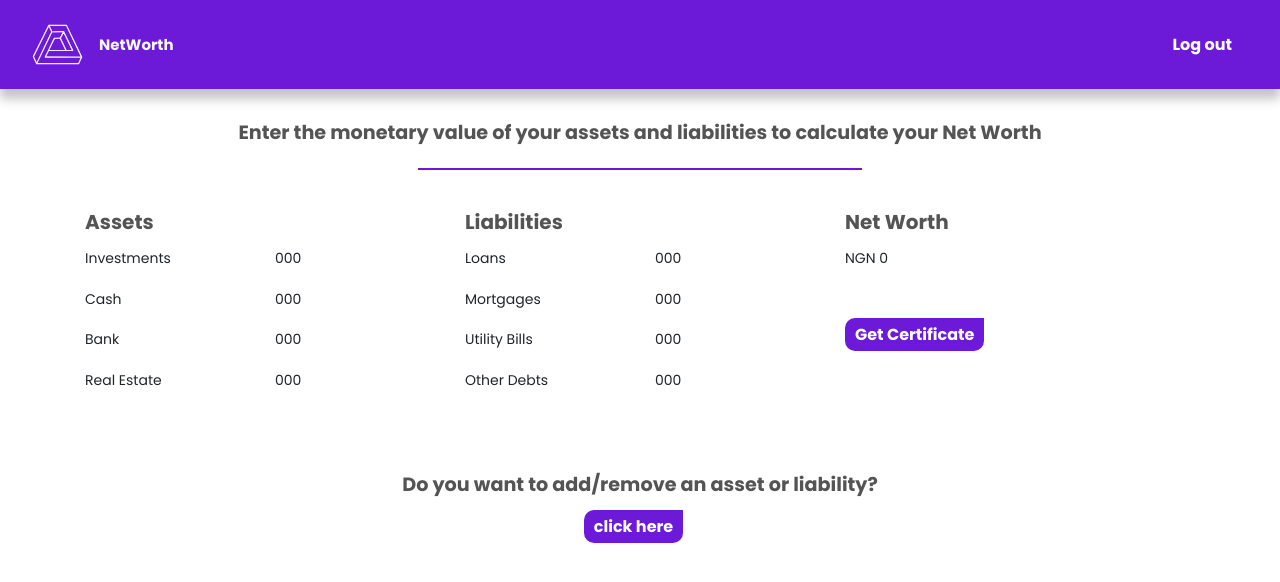
After one commit to hngi/deimos-net-worth-web-app, a PHP site: page /result.html in a window 1280 px wide. The commit adds this page. Shown: the top 582 px of the page. Run offline with PHP 8.4, Linux system fonts and the light colour scheme; some libraries are stand-ins or nearby versions.

Commit message:
created a result page, and built the html layout

```diff
--- a/app/User.php
+++ b/app/User.php
@@ -95,7 +95,7 @@ class User extends Auth implements AuthInterface {
     public function netWorth(){
         if (isset($_POST['get_networth'])) {
             /**
-             * Get data from the variosu fields
+             * Get data from the various fields
              * @param $investmensts
              * @param $cash
              * @param $bank_account
--- /dev/null
+++ b/css/result.css
@@ -0,0 +1,122 @@
+body {
+    font-family:  'Poppins', sans-serif;
+}
+
+header {
+   background: #6D1AD8;
+   box-shadow: 0px 10px 10px #c4c4c4;
+}
+
+#header__nav .header__nav__brand {
+   font-size: 15px;
+}
+
+#header__nav .navbar__menu button {
+   background: #6D1AD8;
+   color: #fff;
+   border-radius: 10px 0 10px 10px;
+   border: none;
+   font-size: 1em;
+   font-weight: bold;
+}
+
+#header__nav .navbar__menu button:hover {
+   background: #fff;
+   color: #6d1ad8;
+   border-radius: 10px 0 10px 10px;
+   border: none;
+   font-size: 1em;
+   font-weight: bold;
+}
+
+main {
+   margin: 30px auto 0 auto;
+}
+
+main .main__caption {
+   font-size: 1.2em;
+   font-weight: bold;
+   line-height: 1.5;
+   color: #545454;
+}
+
+.secondary {
+    margin-top:  3em;
+}
+
+.main-row {
+    margin-top: 2em;
+}
+
+.row {
+    margin-top: 1em;
+}
+
+main h1 {
+   font-size: 20px;
+   color: #545454;
+   font-weight: bolder;
+}
+
+main h3 {
+   font-size: 14px;
+}
+
+main form input {
+    width: 70%;
+}
+
+main .line-through {
+   width: 40%;
+   height: 10px;
+   border-top: 2px solid #6D1AD8;
+   margin: 4px auto;
+}
+
+main .get-started {
+   background: #6D1AD8;
+   color: #fff;
+   border-radius: 10px 0 10px 10px;
+   border: none;
+   font-size: 1em;
+   font-weight: bold;
+   padding: 5px 10px;
+   margin: 13px;
+   margin-left: 0px;
+}
+
+main .get-started:hover {
+   background: #fff;
+   color: #6d1ad8;
+   border: 1px solid rgb(230, 211, 255);
+}
+
+main a:hover {
+    text-decoration: none;
+}
+
+.dashboard-header-span {
+   color: #fff;
+}
+
+#btn-css {
+   background-color: #6D1AD8 !important;
+   color: #fff !important;
+   border:2px solid #fff !important;
+   border-radius: 4px !important;
+   padding:5px;
+   margin-left: 10px !important;
+
+}
+
+#badge-bg {
+   background-color: #6D1AD8;
+   color: #fff;
+   flex-direction: row;
+
+}
+
+.add-form-element {
+   color: #545454;
+   cursor: pointer;
+}
--- /dev/null
+++ b/result.html
@@ -0,0 +1,118 @@
+<!DOCTYPE html>
+<html lang="en">
+
+<head>
+    <meta charset="UTF-8">
+    <meta name="viewport" content="width=device-width, initial-scale=1.0">
+    <meta http-equiv="X-UA-Compatible" content="ie=edge">
+    <title>Net Worth</title>
+    <link rel="stylesheet" href="https://stackpath.bootstrapcdn.com/bootstrap/4.3.1/css/bootstrap.min.css">
+    <link href="https://fonts.googleapis.com/css?family=Poppins:400,700,900&display=swap" rel="stylesheet">
+    <script src="https://kit.fontawesome.com/36afc40636.js" crossorigin="anonymous"></script>
+    <link rel="stylesheet" href="css/result.css">
+    <link rel="icon" type="image/x-icon" href="./img/Purple logo Group.png">
+</head>
+
+<body>
+    <header>
+        <nav class="navbar navbar-expand-lg navbar-light container-fluid" id="header__nav">
+            <a class="navbar-brand p-3" href="index.html"><img src="./img/networth logo.svg" alt="net worth logo"><span class=" text-light header__nav__brand ml-3 mt-2 font-weight-bold">NetWorth</span></a>
+            <button class="navbar-toggler" type="button" data-toggle="collapse" data-target="#navbarNav" aria-controls="navbarNav" aria-expanded="false" aria-label="Toggle navigation">
+            <span class="navbar-toggler-icon"></span>
+            </button>
+            <div class="collapse navbar-collapse" id="navbarNav">
+                <ul class="navbar-nav ml-auto navbar__menu">
+                    <form action="index.html">
+                        <li class="nav-item active">
+                            <button type="submit" class="m-3 pt-1 pl-3 pr-3 pb-1">Log out</button>
+                        </li>
+                    </form>
+                    <!--<li class="nav-item">
+                        <button class="m-3 pt-1 pl-3 pr-3 pb-1">Sign up</button>
+                    </li>-->
+                </ul>
+            </div>
+        </nav>
+    </header>
+
+    <section>
+        <main class="container">
+            <div class="row">
+                <div class="col-xs-12 col-md-12 col-lg-12 text-center">
+                    <p class="main__caption">Enter the monetary value of your assets and liabilities to calculate your Net Worth </p>
+                </div>
+            </div>
+            <div class="line-through"></div>
+            <div class="row main-row">
+                <div class="col-xs-12 col-sm-12 col-md-4 col-lg-4 mt-3">
+                    <h1>Assets</h1>
+                    <div class="row">
+                        <div class="col-xs-6 col-sm-6 col-md-6 col-lg-6"><h3 class="asset-name">Investments</h3></div>
+                        <div class="col-xs-6 col-sm-6 col-md-6 col-lg-6"><h3 class="asset-value">000</h3></div>
+                    </div>
+                    <div class="row">
+                        <div class="col-xs-6 col-sm-6 col-md-6 col-lg-6"><h3 class="asset-name">Cash</h3></div>
+                        <div class="col-xs-6 col-sm-6 col-md-6 col-lg-6"><h3 class="asset-value">000</h3></div>
+                    </div>
+                    <div class="row">
+                        <div class="col-xs-6 col-sm-6 col-md-6 col-lg-6"><h3 class="asset-name">Bank</h3></div>
+                        <div class="col-xs-6 col-sm-6 col-md-6 col-lg-6"><h3 class="asset-value">000</h3></div>
+                    </div>
+                    <div class="row">
+                        <div class="col-xs-6 col-sm-6 col-md-6 col-lg-6"><h3 class="asset-name">Real Estate</h3></div>
+                        <div class="col-xs-6 col-sm-6 col-md-6 col-lg-6"><h3 class="asset-value">000</h3></div>
+                    </div>
+                </div>
+                <div class="col-xs-12 col-sm-12 col-md-4 col-lg-4 mt-3">
+                    <h1>Liabilities</h1>
+                    <div class="row">
+                        <div class="col-xs-6 col-sm-6 col-md-6 col-lg-6"><h3 class="asset-name">Loans</h3></div>
+                        <div class="col-xs-6 col-sm-6 col-md-6 col-lg-6"><h3 class="asset-value">000</h3></div>
+                    </div>
+                    <div class="row">
+                        <div class="col-xs-6 col-sm-6 col-md-6 col-lg-6"><h3 class="asset-name">Mortgages</h3></div>
+                        <div class="col-xs-6 col-sm-6 col-md-6 col-lg-6"><h3 class="asset-value">000</h3></div>
+                    </div>
+                    <div class="row">
+                        <div class="col-xs-6 col-sm-6 col-md-6 col-lg-6"><h3 class="asset-name">Utility Bills</h3></div>
+                        <div class="col-xs-6 col-sm-6 col-md-6 col-lg-6"><h3 class="asset-value">000</h3></div>
+                    </div>
+                    <div class="row">
+                        <div class="col-xs-6 col-sm-6 col-md-6 col-lg-6"><h3 class="asset-name">Other Debts</h3></div>
+                        <div class="col-xs-6 col-sm-6 col-md-6 col-lg-6"><h3 class="asset-value">000</h3></div>
+                    </div>
+                </div>
+                <div class="col-xs-12 col-sm-12 col-md-4 col-lg-4 mt-3">
+                    <h1>Net Worth</h1>
+                    <div class="row">
+                        <div class="col-xs-6 col-sm-6 col-md-6 col-lg-6"><h3 class="asset-name">NGN 0</h3></div>
+                        <!-- <div class="col-xs-6 col-sm-6 col-md-6 col-lg-6"><h3 class="asset-value">000</h3></div> -->
+                    </div>
+                    <div class="row">
+                        <!-- <div class="col-xs-6 col-sm-6 col-md-6 col-lg-6"><h3 class="asset-name">Investments</h3></div>
+                        <div class="col-xs-6 col-sm-6 col-md-6 col-lg-6"><h3 class="asset-value">000</h3></div> -->
+                    </div>
+                    <div class="row">
+                        <!-- <div class="col-xs-6 col-sm-6 col-md-6 col-lg-6"><h3 class="asset-name">Bank Account</h3></div>
+                        <div class="col-xs-6 col-sm-6 col-md-6 col-lg-6"><h3 class="asset-value">000</h3></div> -->
+                    </div>
+                    <div class="row">
+                        <div class="col-xs-12 col-sm-12 col-md-12 col-lg-12"><a class="get-started" target="blank" href="#"> Get Certificate</a></div> <!--The href link should lead to the certificate page to show the certificate for the results-->
+                    </div>
+                </div>
+            </div>
+            <div class="row">
+                <div class="col-xs-12 col-md-12 col-lg-12 text-center">
+                    <p class="main__caption secondary">Do you want to add/remove an asset or liability?</p>
+                    <a class="get-started" target="blank" href="#"> click here</a> <!--The href link should lead back to the dashboard for it to be modified-->
+                </div>
+            </div>
+        </main>
+    </section>
+    <script src="https://code.jquery.com/jquery-3.3.1.slim.min.js"></script>
+    <script src="https://cdnjs.cloudflare.com/ajax/libs/popper.js/1.14.7/umd/popper.min.js"></script>
+    <script src="https://stackpath.bootstrapcdn.com/bootstrap/4.3.1/js/bootstrap.min.js"></script>
+    <script src="Js/dashboard.js"></script>
+</body>
+
+</html>
```
